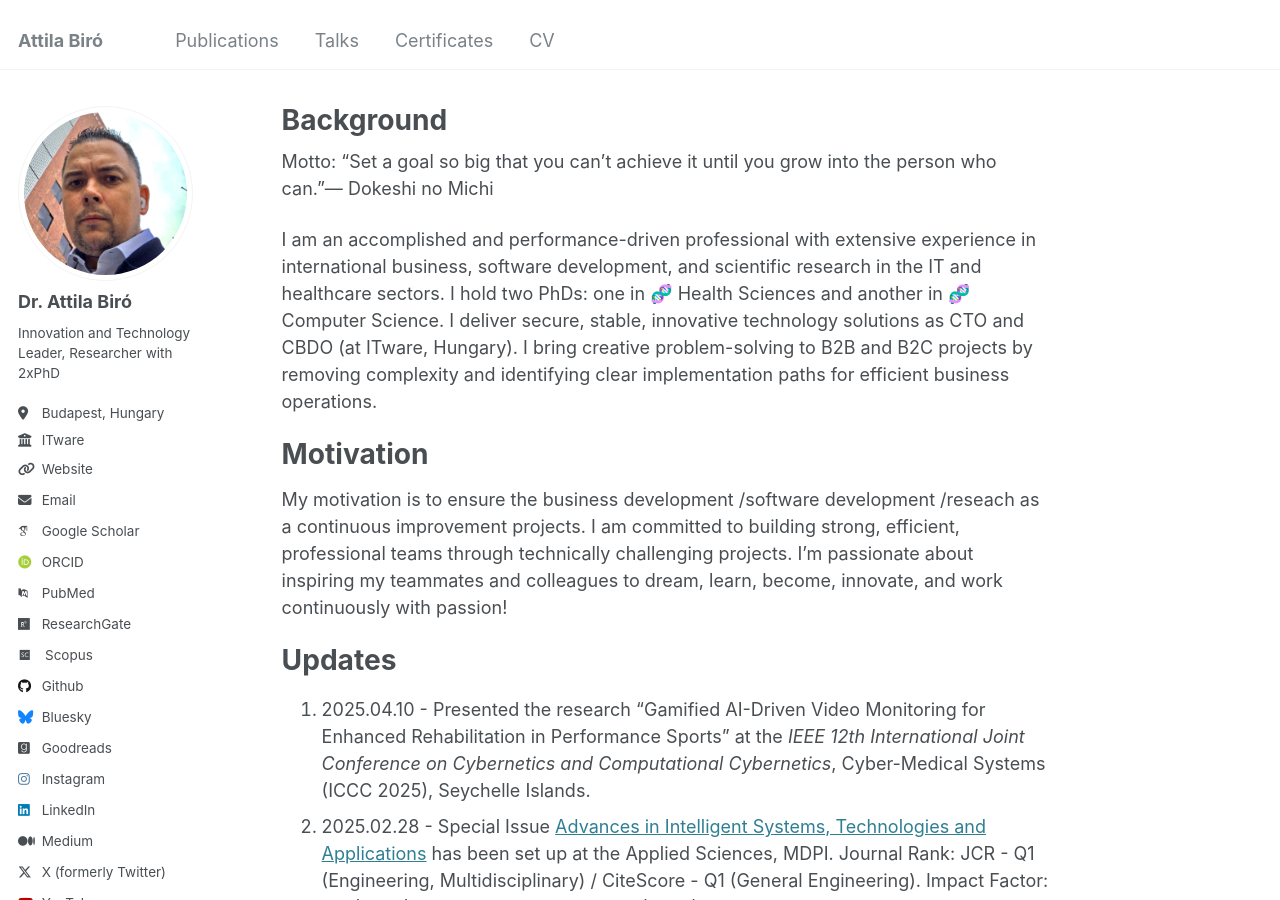
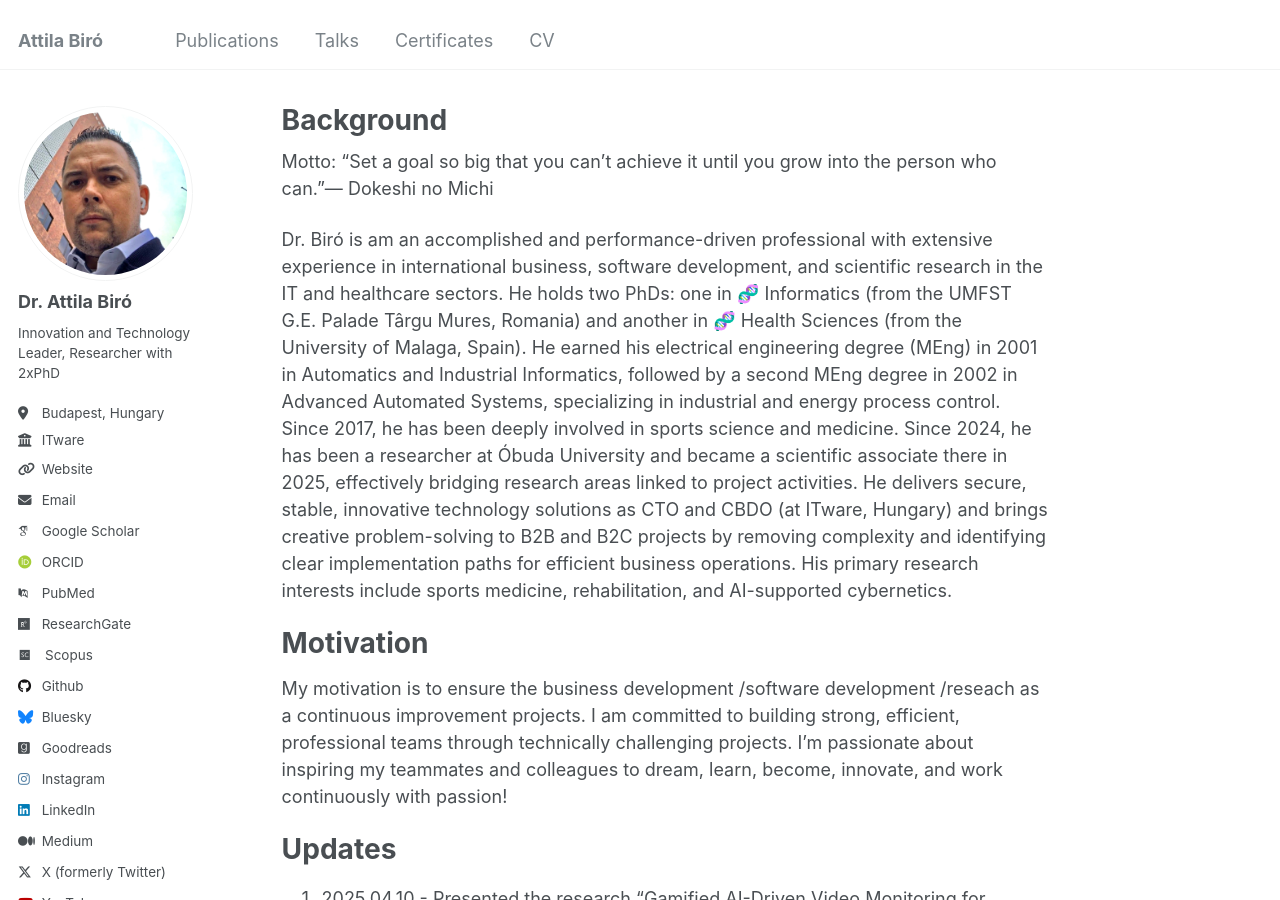
Before and after one commit to biroka/biroka.github.io, a Jekyll site: the page built from _pages/about.md, in a window 1280 px wide and 900 px high. Built offline with Jekyll 4.4.1, drawn with Linux system fonts in a browser that asks for light colours; some web fonts are replaced.

Commit message:
Update about.md

```diff
--- a/_pages/about.md
+++ b/_pages/about.md
@@ -9,8 +9,7 @@ redirect_from:
 
 Motto: "Set a goal so big that you can't achieve it until you grow into the person who can."—  Dokeshi no Michi
 
-
-I am an accomplished and performance-driven professional with extensive experience in international business, software development, and scientific research in the IT and healthcare sectors. I hold two PhDs: one in 🧬 Health Sciences and another in 🧬 Computer Science. I deliver secure, stable, innovative technology solutions as CTO and CBDO (at ITware, Hungary). I bring creative problem-solving to B2B and B2C projects by removing complexity and identifying clear implementation paths for efficient business operations.
+Dr. Biró is am an accomplished and performance-driven professional with extensive experience in international business, software development, and scientific research in the IT and healthcare sectors. He holds two PhDs: one in 🧬 Informatics (from the UMFST G.E. Palade Târgu Mures, Romania) and another in 🧬 Health Sciences (from the University of Malaga, Spain). He earned his electrical engineering degree (MEng) in 2001 in Automatics and Industrial Informatics, followed by a second MEng degree in 2002 in Advanced Automated Systems, specializing in industrial and energy process control. Since 2017, he has been deeply involved in sports science and medicine. Since 2024, he has been a researcher at Óbuda University and became a scientific associate there in 2025, effectively bridging research areas linked to project activities. He delivers secure, stable, innovative technology solutions as CTO and CBDO (at ITware, Hungary) and brings creative problem-solving to B2B and B2C projects by removing complexity and identifying clear implementation paths for efficient business operations. His primary research interests include sports medicine, rehabilitation, and AI-supported cybernetics.
 
 Motivation
 ======
```
